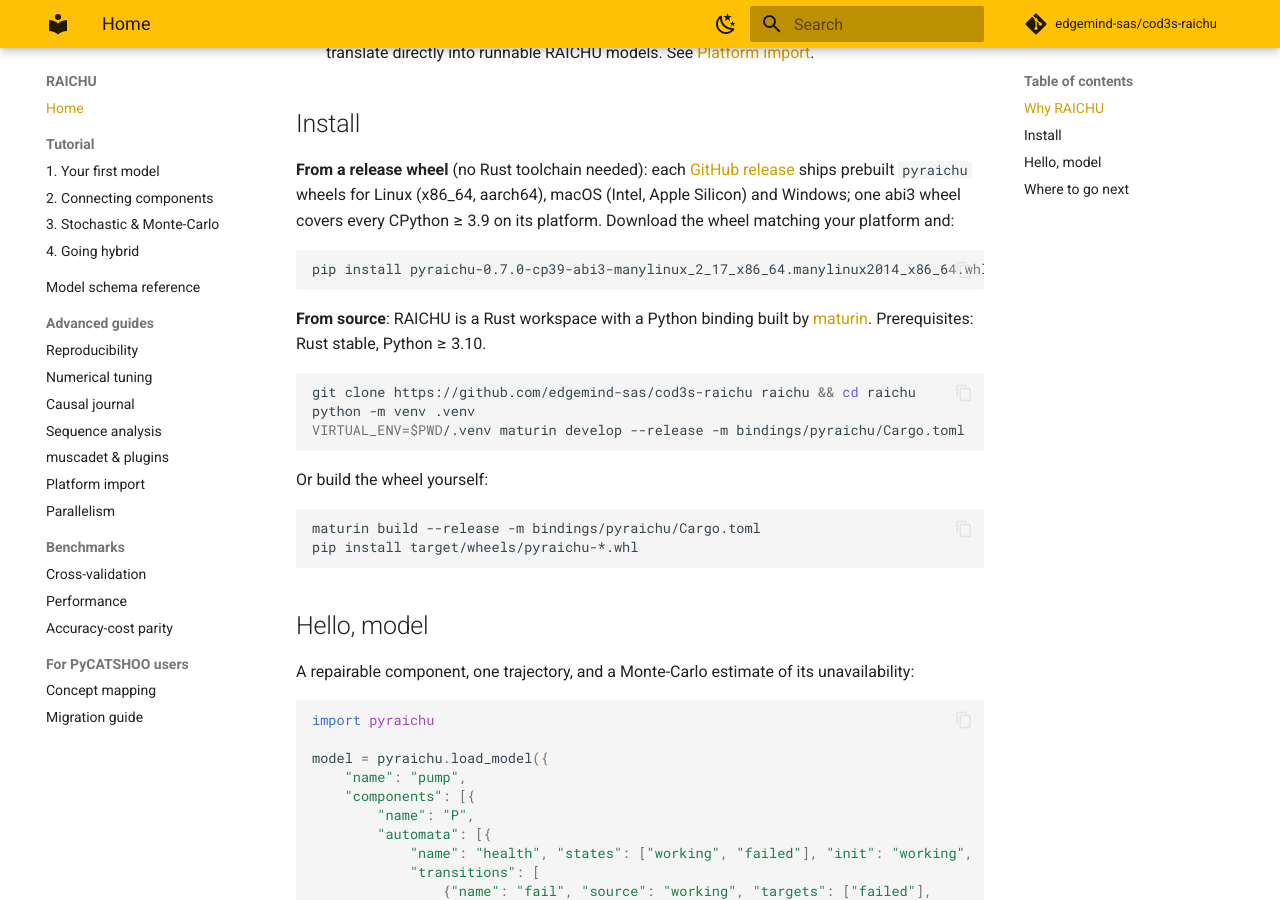
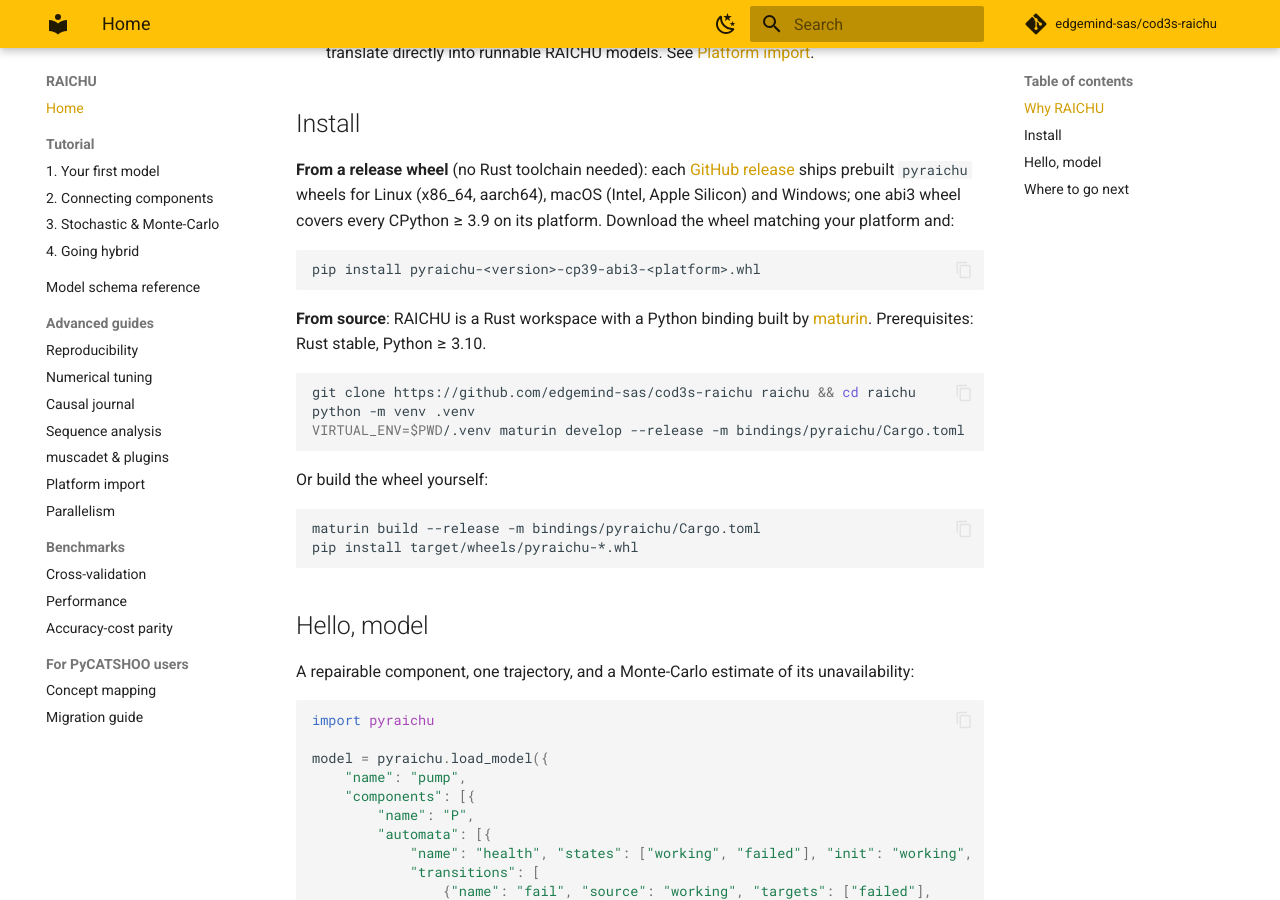
Before and after one commit to edgemind-sas/cod3s-raichu, an MkDocs documentation site: the page built from docs/index.md, in a window 1280 px wide and 900 px high, scrolled down 1027 px. Built offline with MkDocs 1.6.1 and Material for MkDocs 9.7.7, drawn with Linux system fonts in a browser that asks for light colours; comment, search, counter and statistics services are not loaded.

Commit message:
docs: document the release-wheel install path and drop the stale PyPI claim (#11)
Co-authored-by: Roland Donat <roland.donat@edgemind.net>

````diff
--- a/docs/index.md
+++ b/docs/index.md
@@ -55,7 +55,7 @@
 platform and:
 
 ```bash
-pip install pyraichu-0.7.0-cp39-abi3-manylinux_2_17_x86_64.manylinux2014_x86_64.whl
+pip install pyraichu-<version>-cp39-abi3-<platform>.whl
 ```
 
 **From source**: RAICHU is a Rust workspace with a Python binding
````
Also changed, not shown: README.md (+18 -2 lines).
